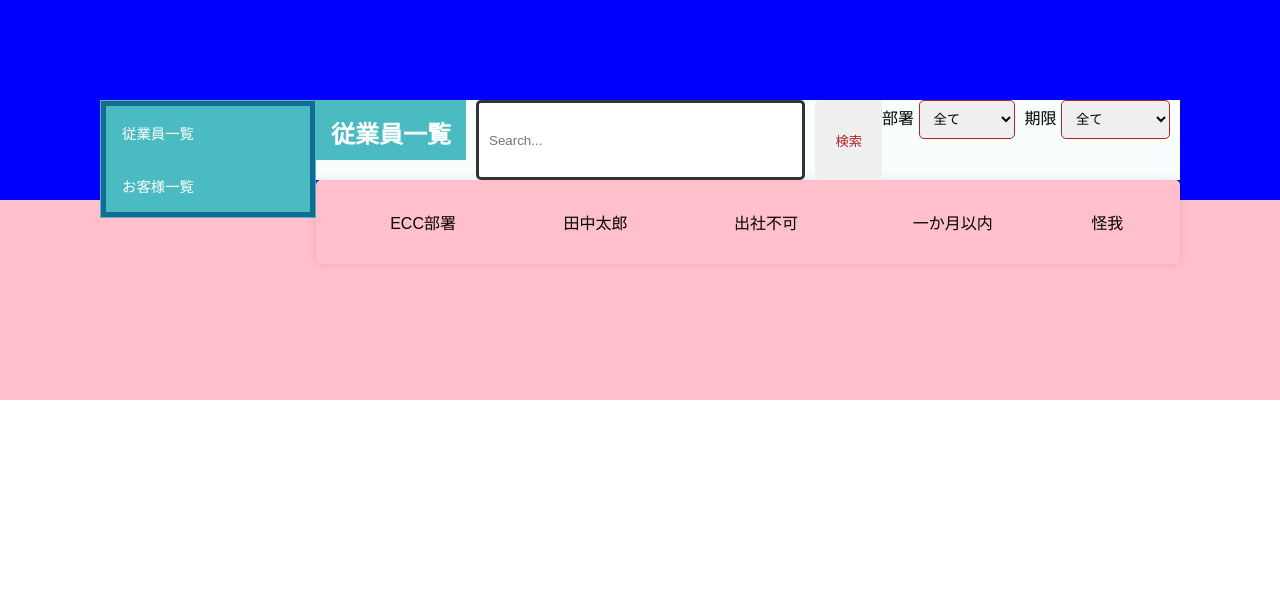
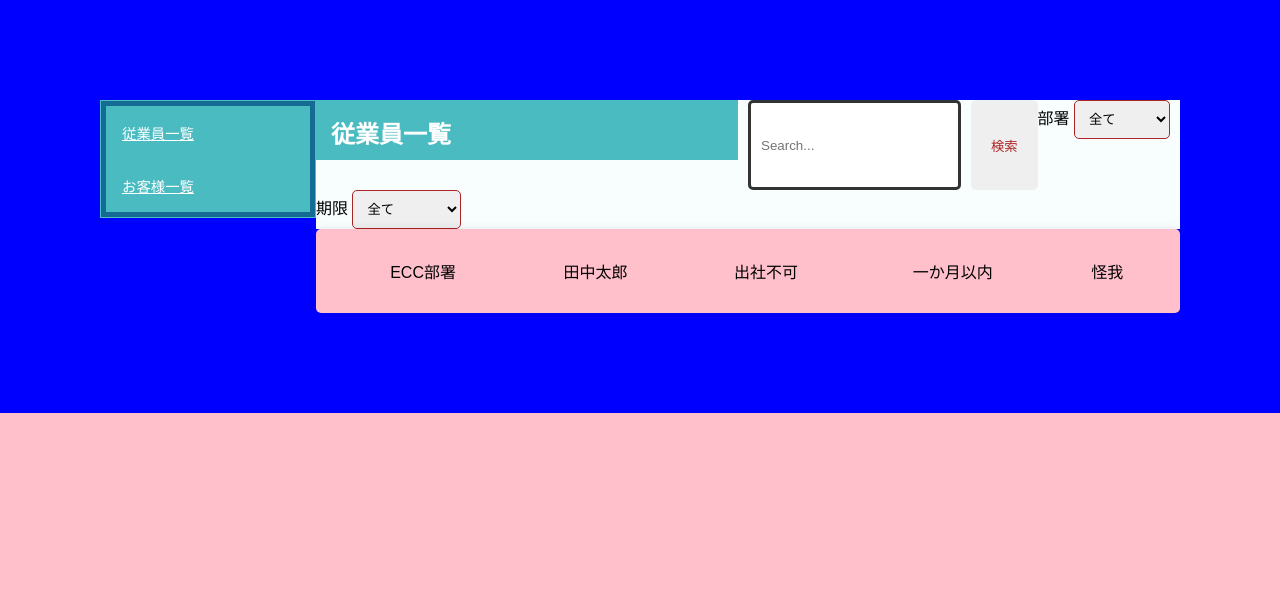
Before and after one commit to toma1128/Fairies, a PHP site: page /home_employee.html in a window 1280 px wide. Shown: the part 102-714 px from the top of the page. Run offline with PHP 8.4, Linux system fonts and the light colour scheme.

Commit message:
main要素の間違っていたコードの修正

```diff
--- a/Fairies/web/html/home_employee.css
+++ b/Fairies/web/html/home_employee.css
@@ -18,7 +18,7 @@ header {
 
 header img {
   display: block;
-  margin: right;
+  margin-right: auto;
 }
 
 main {
@@ -131,20 +131,24 @@ table td {
 
 /* 従業員一覧の情報 */
 #employee_about {
-  float: right;
   width: 80%;
+  display: flex;
+  flex-direction: column;
 }
 
 #categoryWrap {
   display: flex;
-  flex-wrap: nowrap;
+  flex-wrap: wrap;
   overflow-x: auto;
   background-color: #F8FEFE;
 }
 
 .category {
-  flex: 0 0 auto;
+  flex: 0 0 calc(50% - 10px);
+  /* 2列にするための幅の計算 */
   margin-right: 10px;
+  margin-bottom: 10px;
+  /* 要素の下部に余白を追加 */
 }
 
 
--- a/Fairies/web/html/home_employee.html
+++ b/Fairies/web/html/home_employee.html
@@ -20,8 +20,8 @@
     <main>
         <div id="naviWrap">
             <ul id="categoryNavi"> <!-- 右立のやつ-->
-                <li><a herf="#category-1"> 従業員一覧</a></li>
-                <li><a herf="#category-2">お客様一覧</a></li>
+                <li><a href="#category-1"> 従業員一覧</a></li>
+                <li><a href="#category-2">お客様一覧</a></li>
             </ul>
         </div>
         <div id="employee_about">
```
